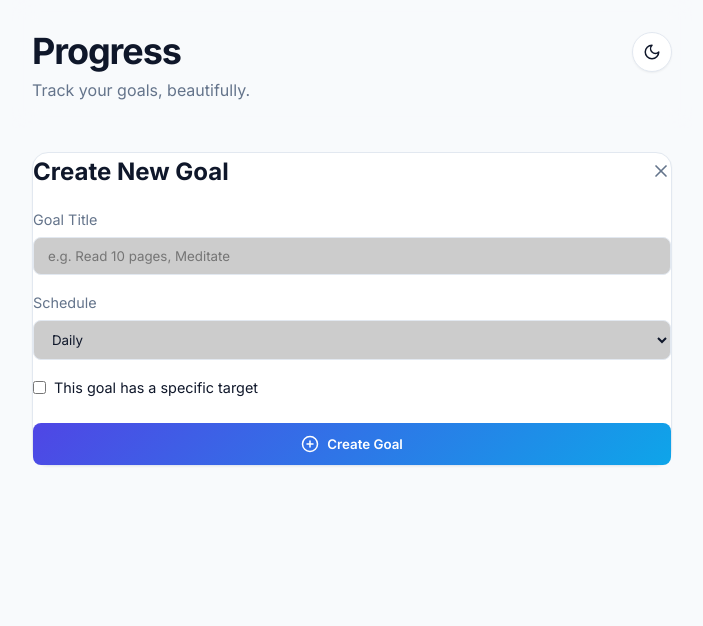
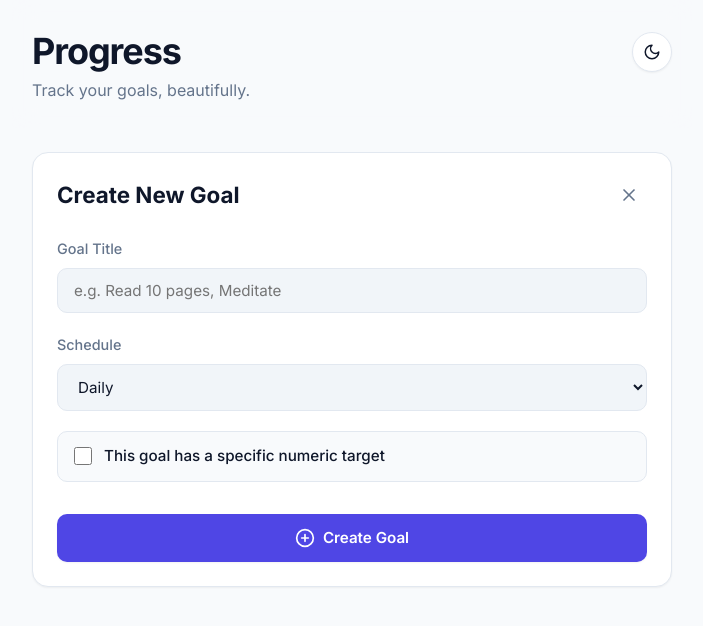
Before and after one commit to Mynk-9/progress-tracker, a React (Vite) app: page / in a window 1280 px wide. Both pictures are taken after a click on the button "Start Tracking". Shown: the top 626 px of the page, without its empty margins (288-991 px from the left). Built offline with nearby package versions, Linux system fonts and the light colour scheme.

Commit message:
refactor: standardize CSS classes and eliminate hardcoded legacy styles

```diff
--- a/src/components/GoalDetail.tsx
+++ b/src/components/GoalDetail.tsx
@@ -62,7 +62,7 @@ export const GoalDetail: React.FC<GoalDetailProps> = ({ goal, onBack }) => {
       </div>
 
       {/* Analytics Overview */}
-      <div className="card" style={{ padding: '24px' }}>
+      <div className="card">
         <h3 style={{ fontSize: '1.1rem', fontWeight: 600, marginBottom: '20px', display: 'flex', alignItems: 'center', gap: '8px', color: 'var(--text-primary)' }}>
           <Target size={20} color="var(--brand-primary)" /> Analytics Overview
         </h3>
@@ -112,7 +112,7 @@ export const GoalDetail: React.FC<GoalDetailProps> = ({ goal, onBack }) => {
         )}
       </div>
 
-      <div className="card" style={{ padding: '24px' }}>
+      <div className="card">
         <h3 style={{ fontSize: '1.1rem', fontWeight: 600, display: 'flex', alignItems: 'center', justifyContent: 'space-between', marginBottom: '8px', color: 'var(--text-primary)' }}>
           <div style={{ display: 'flex', alignItems: 'center', gap: '8px' }}>
             <CalendarDays size={20} color="var(--brand-primary)" /> Heatmap
--- a/src/components/GoalForm.tsx
+++ b/src/components/GoalForm.tsx
@@ -31,32 +31,32 @@ export const GoalForm: React.FC<GoalFormProps> = ({ onSuccess, onCancel }) => {
 
   return (
     <div className="card">
-      <div style={{ display: 'flex', justifyContent: 'space-between', alignItems: 'center', marginBottom: '16px' }}>
-        <h2>Create New Goal</h2>
-        <button onClick={onCancel} style={{ background: 'transparent', border: 'none', color: 'var(--text-secondary)', cursor: 'pointer' }}>
+      <div style={{ display: 'flex', justifyContent: 'space-between', alignItems: 'center', marginBottom: '24px' }}>
+        <h2 style={{ fontSize: '1.4rem', fontWeight: 700, margin: 0 }}>Create New Goal</h2>
+        <button className="btn-icon" onClick={onCancel}>
           <X size={20} />
         </button>
       </div>
 
-      <form onSubmit={handleSubmit} style={{ display: 'flex', flexDirection: 'column', gap: '16px' }}>
+      <form onSubmit={handleSubmit} style={{ display: 'flex', flexDirection: 'column', gap: '20px' }}>
         <div className="form-group">
-          <label style={{ display: 'block', marginBottom: '6px', fontSize: '0.9rem', color: 'var(--text-secondary)' }}>Goal Title</label>
+          <label style={{ display: 'block', marginBottom: '8px', fontSize: '0.9rem', color: 'var(--text-secondary)', fontWeight: 500 }}>Goal Title</label>
           <input
             type="text"
+            className="form-input"
             value={title}
             onChange={(e) => setTitle(e.target.value)}
             placeholder="e.g. Read 10 pages, Meditate"
             required
-            style={{ width: '100%', padding: '10px 14px', borderRadius: '8px', border: '1px solid var(--border-subtle)', background: 'rgba(0,0,0,0.2)', color: 'var(--text-primary)', outline: 'none' }}
           />
         </div>
 
         <div className="form-group">
-          <label style={{ display: 'block', marginBottom: '6px', fontSize: '0.9rem', color: 'var(--text-secondary)' }}>Schedule</label>
+          <label style={{ display: 'block', marginBottom: '8px', fontSize: '0.9rem', color: 'var(--text-secondary)', fontWeight: 500 }}>Schedule</label>
           <select
+            className="form-input"
             value={scheduleType}
             onChange={(e) => setScheduleType(e.target.value as Goal['scheduleType'])}
-            style={{ width: '100%', padding: '10px 14px', borderRadius: '8px', border: '1px solid var(--border-subtle)', background: 'rgba(0,0,0,0.2)', color: 'var(--text-primary)', outline: 'none' }}
           >
             <option value="daily">Daily</option>
             <option value="weekdays">Weekdays (Mon-Fri)</option>
@@ -68,42 +68,42 @@ export const GoalForm: React.FC<GoalFormProps> = ({ onSuccess, onCancel }) => {
           </select>
         </div>
 
-        <div className="form-group" style={{ display: 'flex', alignItems: 'center', gap: '8px' }}>
+        <div className="form-group" style={{ display: 'flex', alignItems: 'center', gap: '12px', padding: '12px 16px', background: 'var(--bg-base)', borderRadius: 'var(--radius-md)', border: '1px solid var(--border-subtle)' }}>
           <input
             type="checkbox"
             id="hasEndGoal"
             checked={hasEndGoal}
             onChange={(e) => setHasEndGoal(e.target.checked)}
-            style={{ accentColor: 'var(--brand-primary)' }}
+            style={{ accentColor: 'var(--brand-primary)', width: '18px', height: '18px', cursor: 'pointer' }}
           />
-          <label htmlFor="hasEndGoal" style={{ fontSize: '0.9rem', color: 'var(--text-primary)', cursor: 'pointer' }}>
-            This goal has a specific target
+          <label htmlFor="hasEndGoal" style={{ fontSize: '0.95rem', color: 'var(--text-primary)', cursor: 'pointer', fontWeight: 500, userSelect: 'none' }}>
+            This goal has a specific numeric target
           </label>
         </div>
 
         {hasEndGoal && (
-          <div style={{ display: 'flex', gap: '12px' }}>
+          <div style={{ display: 'flex', gap: '16px' }}>
             <div className="form-group" style={{ flex: 1 }}>
-              <label style={{ display: 'block', marginBottom: '6px', fontSize: '0.9rem', color: 'var(--text-secondary)' }}>Target Amount</label>
+              <label style={{ display: 'block', marginBottom: '8px', fontSize: '0.9rem', color: 'var(--text-secondary)', fontWeight: 500 }}>Target Amount</label>
               <input
                 type="number"
+                className="form-input"
                 value={targetValue}
                 onChange={(e) => setTargetValue(e.target.value ? Number(e.target.value) : '')}
                 min="1"
                 placeholder="e.g. 100"
                 required
-                style={{ width: '100%', padding: '10px 14px', borderRadius: '8px', border: '1px solid var(--border-subtle)', background: 'rgba(0,0,0,0.2)', color: 'var(--text-primary)', outline: 'none' }}
               />
             </div>
             <div className="form-group" style={{ flex: 1 }}>
-              <label style={{ display: 'block', marginBottom: '6px', fontSize: '0.9rem', color: 'var(--text-secondary)' }}>Unit</label>
+              <label style={{ display: 'block', marginBottom: '8px', fontSize: '0.9rem', color: 'var(--text-secondary)', fontWeight: 500 }}>Unit</label>
               <input
                 type="text"
+                className="form-input"
                 value={targetUnit}
                 onChange={(e) => setTargetUnit(e.target.value)}
-                placeholder="e.g. pages, km, hours"
+                placeholder="e.g. pages, km"
                 required
-                style={{ width: '100%', padding: '10px 14px', borderRadius: '8px', border: '1px solid var(--border-subtle)', background: 'rgba(0,0,0,0.2)', color: 'var(--text-primary)', outline: 'none' }}
               />
             </div>
           </div>
@@ -111,23 +111,10 @@ export const GoalForm: React.FC<GoalFormProps> = ({ onSuccess, onCancel }) => {
 
         <button
           type="submit"
-          style={{
-            marginTop: '8px',
-            background: 'linear-gradient(135deg, var(--brand-primary), var(--brand-secondary))',
-            color: 'white',
-            border: 'none',
-            padding: '12px',
-            borderRadius: '8px',
-            fontWeight: '600',
-            cursor: 'pointer',
-            display: 'flex',
-            alignItems: 'center',
-            justifyContent: 'center',
-            gap: '8px',
-            boxShadow: 'var(--shadow-glow)'
-          }}
+          className="btn-primary"
+          style={{ marginTop: '12px', width: '100%', padding: '14px' }}
         >
-          <PlusCircle size={18} />
+          <PlusCircle size={20} />
           Create Goal
         </button>
       </form>
--- a/src/components/GoalList.tsx
+++ b/src/components/GoalList.tsx
@@ -83,7 +83,6 @@ export const GoalList: React.FC<GoalListProps> = ({ onSelectGoal }) => {
             style={{
               display: 'flex',
               flexDirection: 'column',
-              padding: '24px',
               cursor: isActive ? 'default' : 'pointer'
             }}
           >
@@ -150,16 +149,8 @@ export const GoalList: React.FC<GoalListProps> = ({ onSelectGoal }) => {
                   value={checkInValue}
                   onChange={(e) => setCheckInValue(e.target.value ? Number(e.target.value) : '')}
                   required
-                  style={{
-                    flex: 1,
-                    padding: '12px 16px',
-                    borderRadius: 'var(--radius-md)',
-                    border: '1px solid var(--border-subtle)',
-                    background: 'var(--bg-base)',
-                    color: 'var(--text-primary)',
-                    outline: 'none',
-                    fontSize: '1rem'
-                  }}
+                  className="form-input"
+                  style={{ flex: 1 }}
                 />
                 <button type="submit" className="btn-primary">
                   Log
--- a/src/index.css
+++ b/src/index.css
@@ -154,6 +154,7 @@ body {
   border: 1px solid var(--border-subtle);
   border-radius: var(--radius-lg);
   box-shadow: var(--shadow-sm);
+  padding: 24px;
   transition: transform 0.2s cubic-bezier(0.4, 0, 0.2, 1),
               box-shadow 0.2s cubic-bezier(0.4, 0, 0.2, 1),
               background-color 0.3s ease,
@@ -180,6 +181,10 @@ button {
   font-size: 0.95rem;
   cursor: pointer;
   box-shadow: var(--shadow-sm);
+  display: flex;
+  align-items: center;
+  justify-content: center;
+  gap: 8px;
 }
 
 .btn-primary:hover {
@@ -202,6 +207,10 @@ button {
   font-size: 0.95rem;
   cursor: pointer;
   box-shadow: var(--shadow-sm);
+  display: flex;
+  align-items: center;
+  justify-content: center;
+  gap: 8px;
 }
 
 .btn-secondary:hover {
@@ -209,13 +218,39 @@ button {
   border-color: var(--border-highlight);
 }
 
-/* Inputs */
-input, select {
-  font-family: inherit;
-  transition: border-color 0.2s ease, box-shadow 0.2s ease;
+.btn-icon {
+  background: transparent;
+  border: none;
+  color: var(--text-secondary);
+  cursor: pointer;
+  padding: 8px;
+  border-radius: var(--radius-full);
+  display: flex;
+  align-items: center;
+  justify-content: center;
 }
 
-input:focus, select:focus {
-  border-color: var(--brand-primary) !important;
-  box-shadow: 0 0 0 3px var(--border-focus) !important;
+.btn-icon:hover {
+  background: var(--bg-hover);
+  color: var(--text-primary);
 }
+
+/* Inputs */
+.form-input {
+  width: 100%;
+  padding: 12px 16px;
+  border-radius: var(--radius-md);
+  border: 1px solid var(--border-subtle);
+  background: var(--bg-hover);
+  color: var(--text-primary);
+  font-family: inherit;
+  font-size: 0.95rem;
+  outline: none;
+  transition: border-color 0.2s ease, box-shadow 0.2s ease, background-color 0.3s ease;
+}
+
+.form-input:focus {
+  background: var(--bg-surface);
+  border-color: var(--brand-primary);
+  box-shadow: 0 0 0 3px var(--border-focus);
+}
```
Also changed, not shown: src/components/Settings.tsx (+16 -38 lines).
